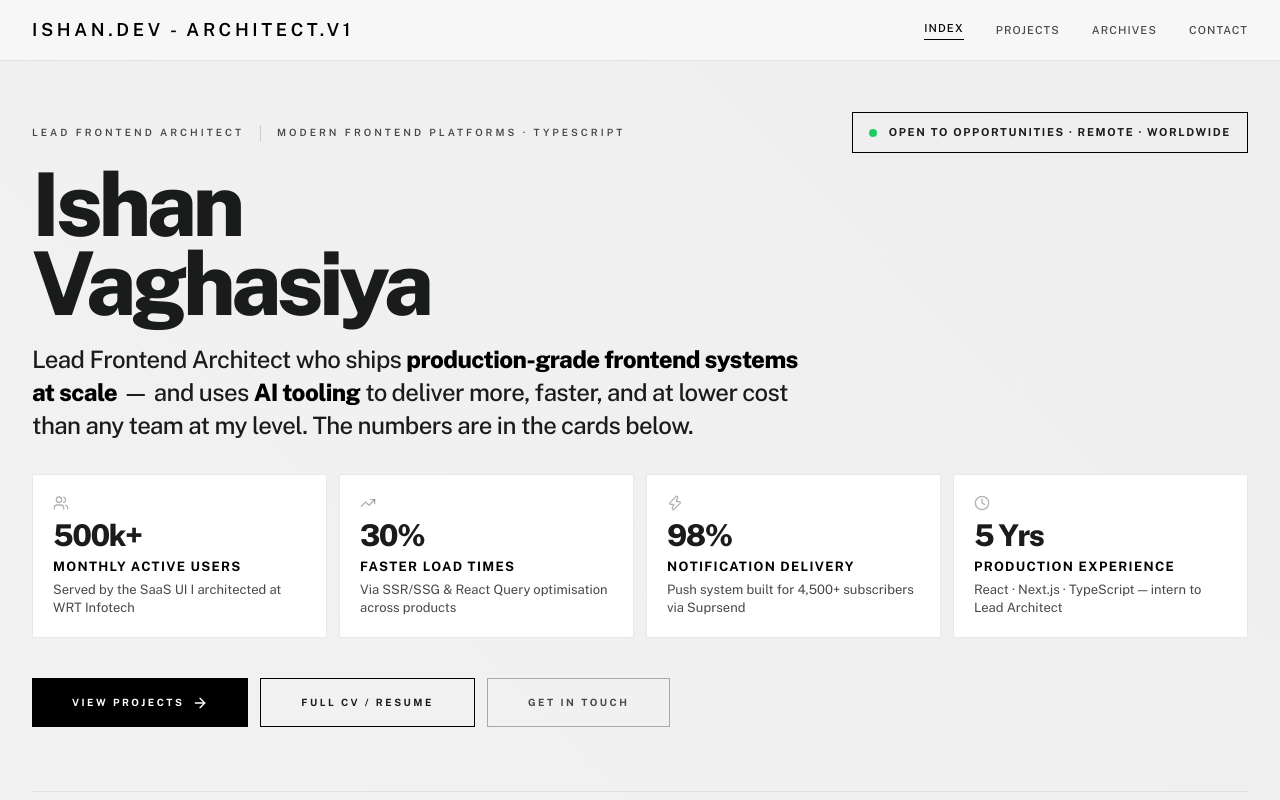
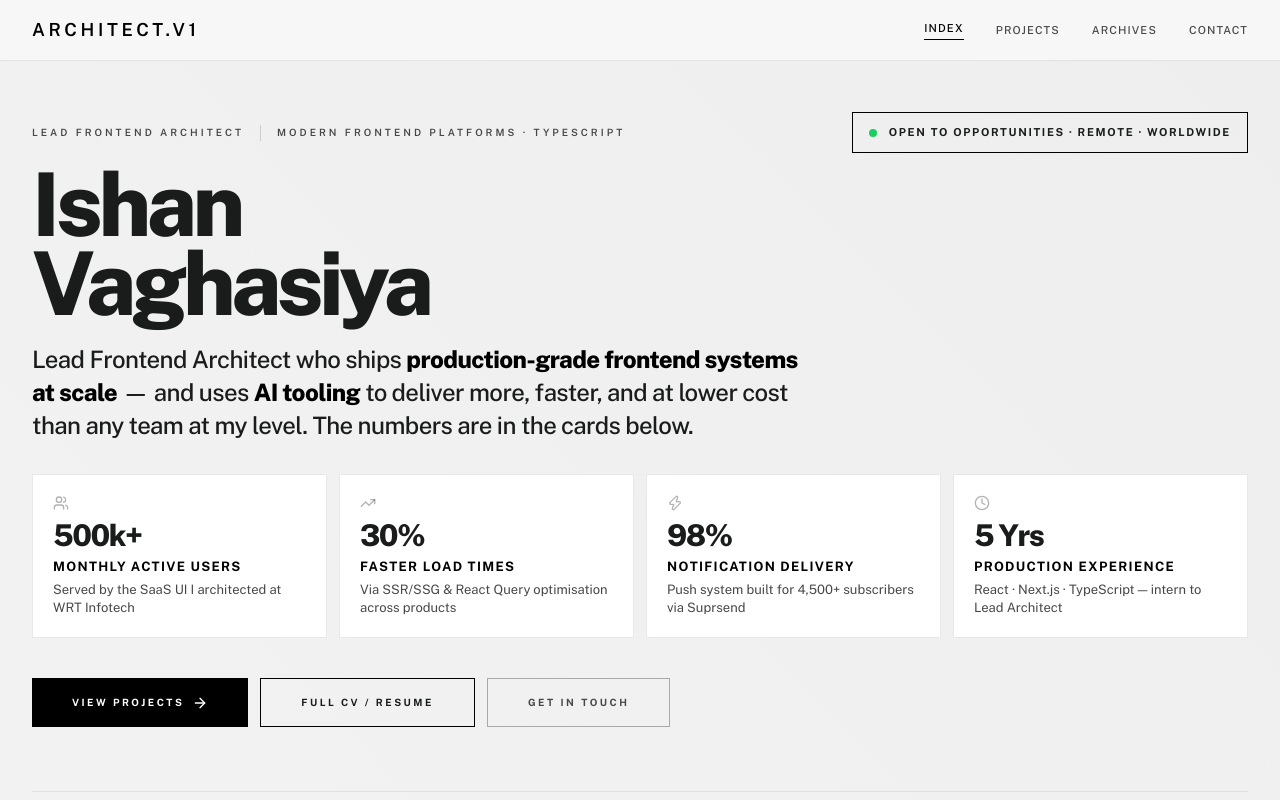
Before and after one commit to ishanVaghasiya/ishan_portfolio, a Next.js app: page / in a window 1280 px wide. Shown: the top 800 px of the page. Built offline with nearby package versions, Linux system fonts and the light colour scheme.

Commit message:
Update nav bar

```diff
--- a/components/Nav.tsx
+++ b/components/Nav.tsx
@@ -44,7 +44,7 @@ export default function Nav() {
             href="/"
             className="font-semibold text-lg tracking-[0.2em] text-black cursor-pointer"
           >
-            ISHAN.DEV - ARCHITECT.V1
+            ARCHITECT.V1
           </Link>
 
           <div className="hidden md:flex gap-8 items-center font-medium text-[11px] tracking-widest">
```
